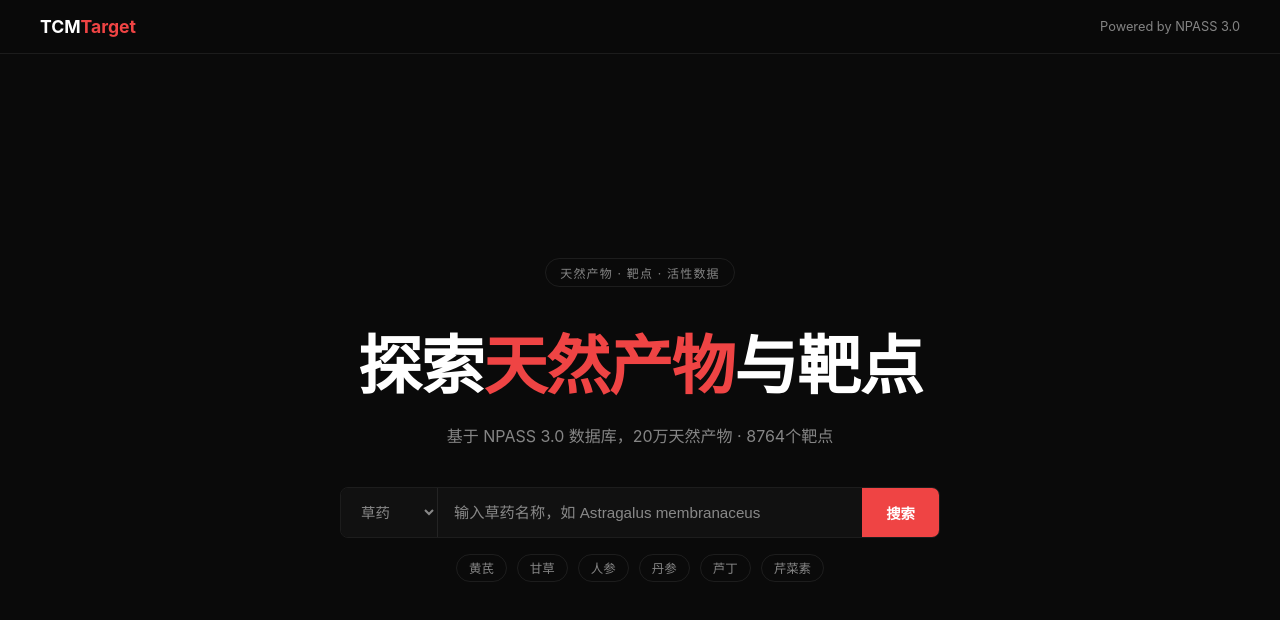
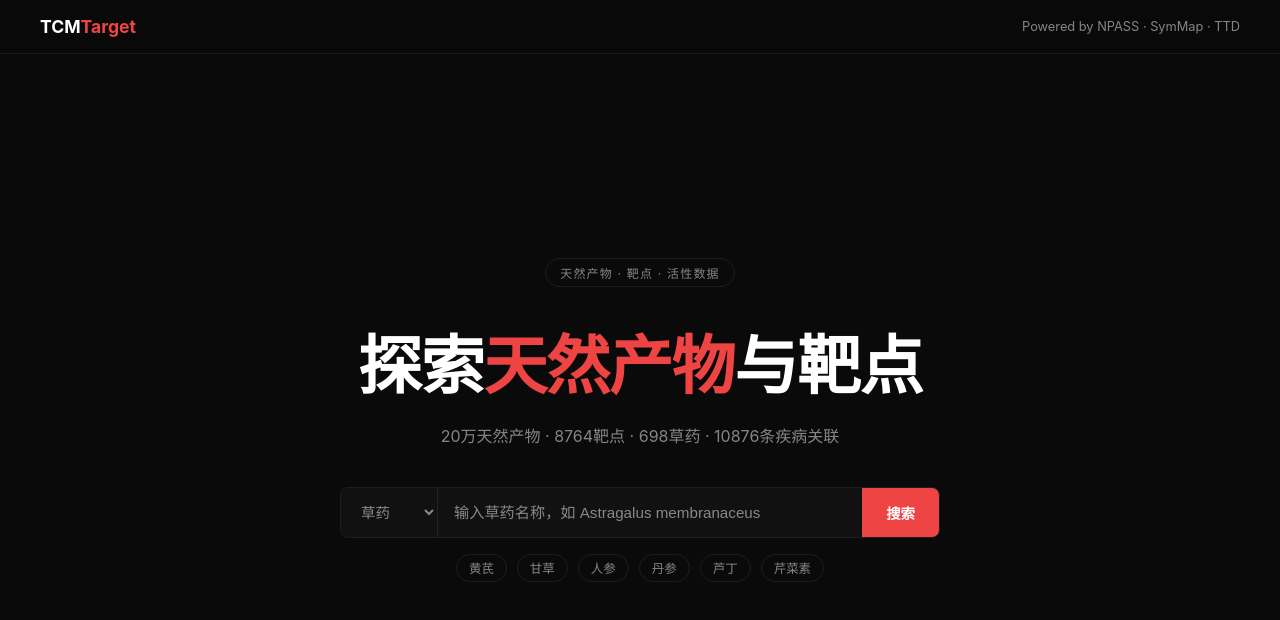
Before and after one commit to mymyxi/tcm-target-discovery, a plain HTML site: page index.html in a window 1280 px wide. Drawn offline with Linux system fonts and the light colour scheme.

Commit message:
Update homepage copy: nav and subtitle text
Co-Authored-By: Claude Sonnet 4.6 <noreply@anthropic.com>

```diff
--- a/index.html
+++ b/index.html
@@ -98,13 +98,13 @@
 
 <nav>
   <div class="logo">TCM<span>Target</span></div>
-  <div style="font-size:0.8em;color:var(--muted);">Powered by NPASS 3.0</div>
+  <div style="font-size:0.8em;color:var(--muted);">Powered by NPASS · SymMap · TTD</div>
 </nav>
 
 <div class="hero">
   <div class="hero-badge">天然产物 · 靶点 · 活性数据</div>
   <h1>探索<span>天然产物</span>与靶点</h1>
-  <p>基于 NPASS 3.0 数据库，20万天然产物 · 8764个靶点</p>
+  <p>20万天然产物 · 8764靶点 · 698草药 · 10876条疾病关联</p>
   <div class="search-box">
     <select id="searchType">
       <option value="herb">草药</option>
```
